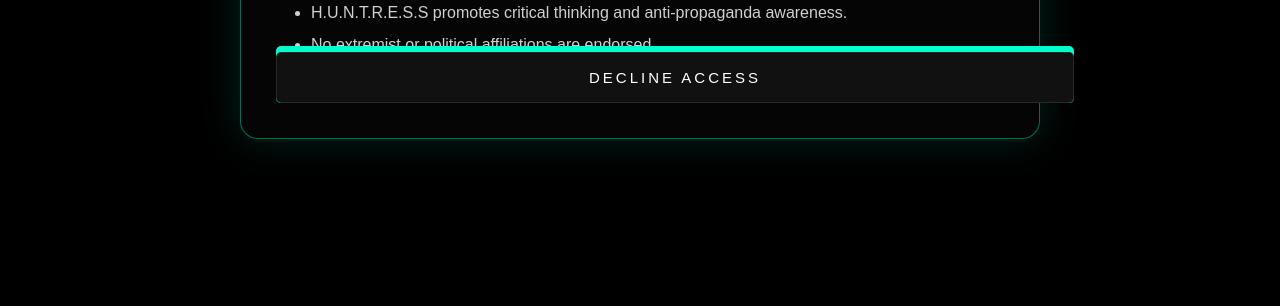
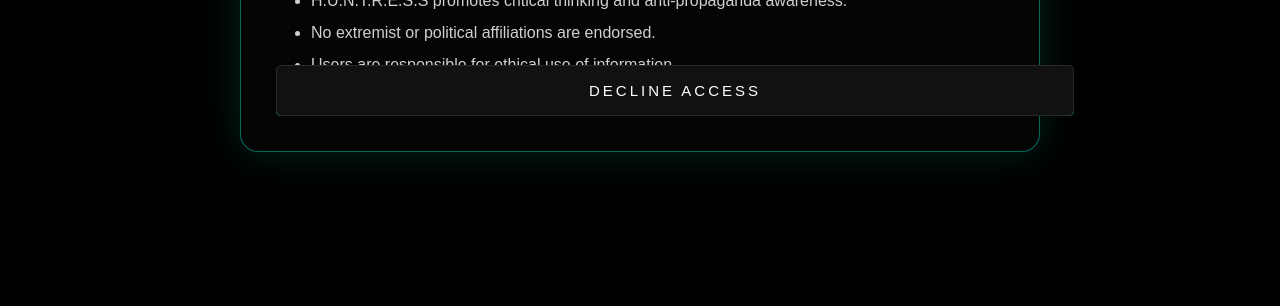
Before and after one commit to Avenovvvv/huntress-core, a plain HTML site: page dashboard.html in a window 1280 px wide. Shown: the part 494-800 px from the top of the page. Drawn offline with Linux system fonts and the light colour scheme.

Commit message:
Fix button placement in dashboard.html

```diff
--- a/dashboard.html
+++ b/dashboard.html
@@ -62,8 +62,6 @@ Users are responsible for ethical use of information.
 </ul>
 
 </div>
-
-<button onclick="acceptTerms()" class="accept-access">
 <div class="terms-buttons">
 
 <button onclick="acceptTerms()" class="accept-access">
```
